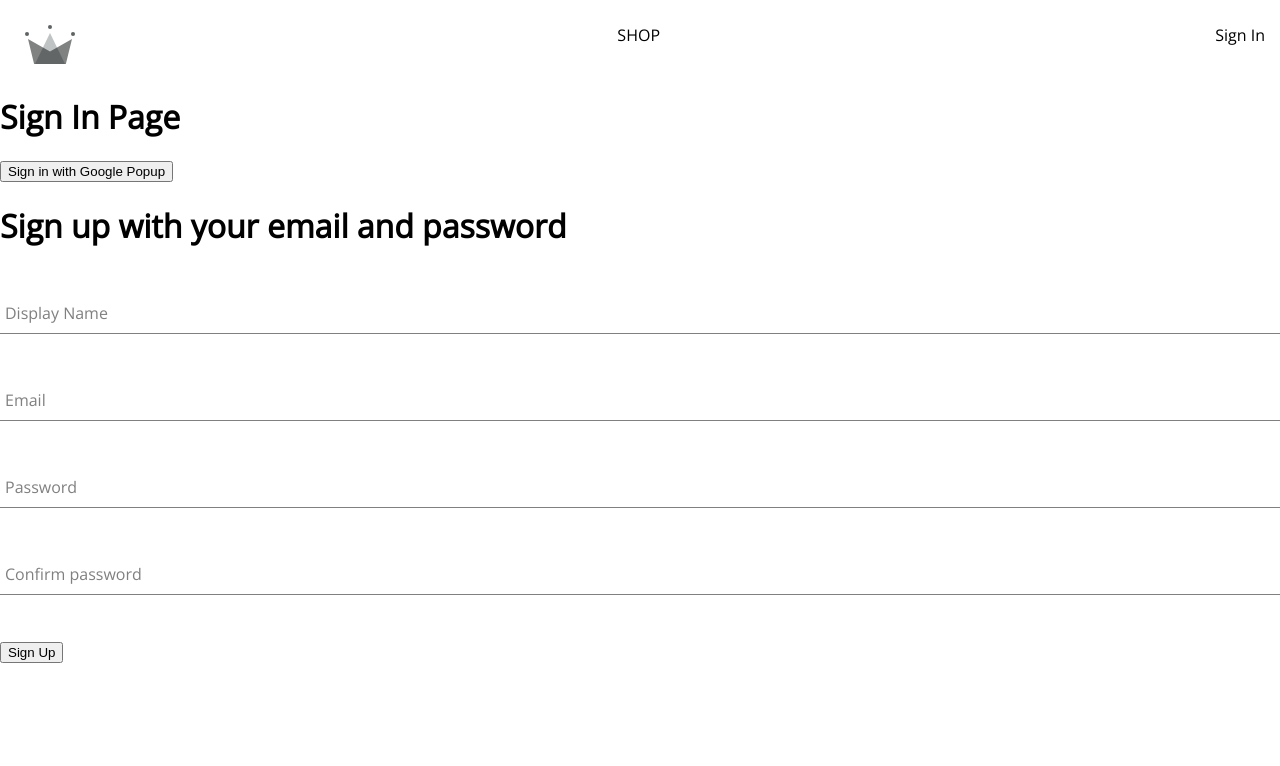
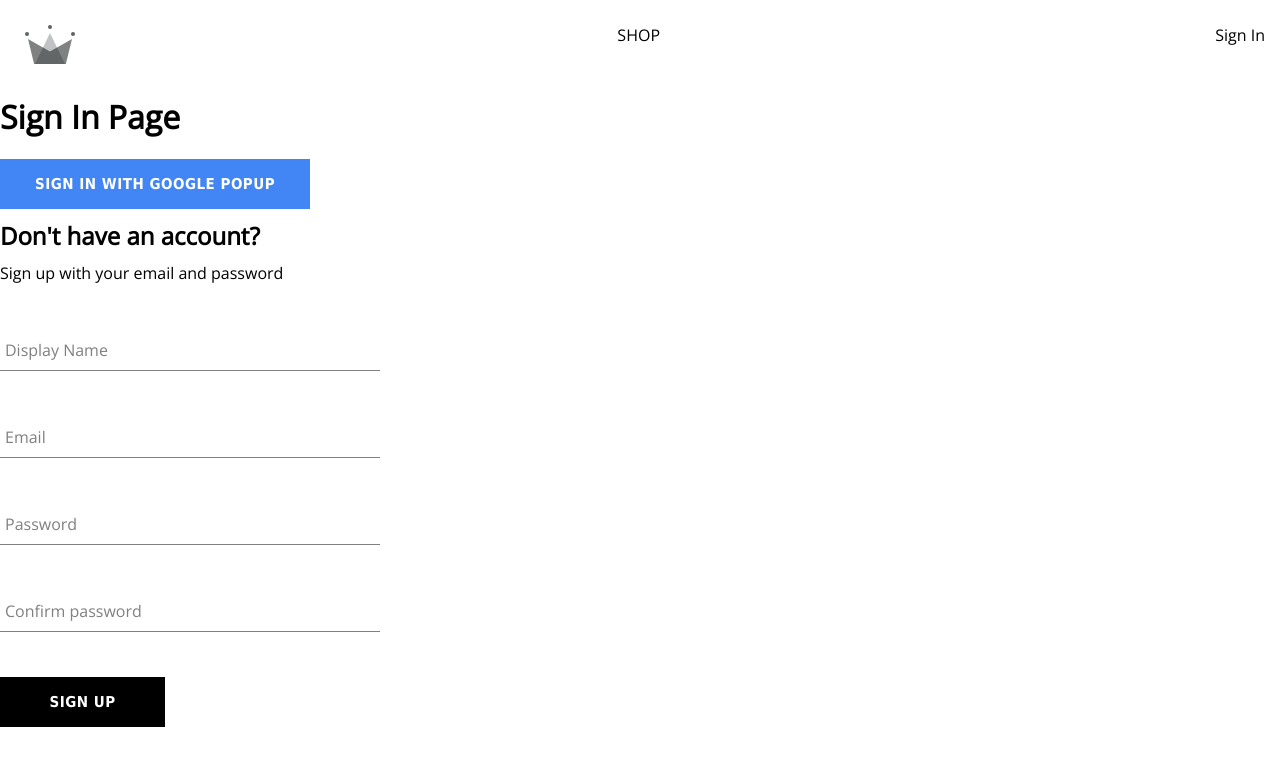
Before and after one commit to sirawat21/react-shopping-site, a React (Create React App) app: page /sign-in in a window 1280 px wide. Shown: the top 766 px of the page. Built offline with nearby package versions, Linux system fonts and the light colour scheme; no server answers.

Commit message:
added button component and style

```diff
--- /dev/null
+++ b/src/components/button/button.component.jsx
@@ -0,0 +1,19 @@
+import "./button.style.scss";
+
+const BUTTON_TYPE_CLASSES = {
+  google: "google-sign-in",
+  inverted: "inverted",
+};
+
+const Button = ({ children, buttonType, ...otherProps }) => {
+  return (
+    <button
+      className={`button-container ${BUTTON_TYPE_CLASSES[buttonType]}`}
+      {...otherProps}
+    >
+      {children}
+    </button>
+  );
+};
+
+export default Button;
--- /dev/null
+++ b/src/components/button/button.style.scss
@@ -0,0 +1,46 @@
+.button-container {
+  min-width: 165px;
+  width: auto;
+  height: 50px;
+  letter-spacing: 0.5px;
+  line-height: 50px;
+  padding: 0 35px 0 35px;
+  font-size: 15px;
+  background-color: black;
+  color: white;
+  text-transform: uppercase;
+  font-family: 'Tahoma';
+  font-weight: bolder;
+  border: none;
+  cursor: pointer;
+  display: flex;
+  justify-content: center;
+
+  &:hover {
+    background-color: white;
+    color: black;
+    border: 1px solid black;
+  }
+
+  &.google-sign-in {
+    background-color: #4285f4;
+    color: white;
+
+    &:hover {
+      background-color: #357ae8;
+      border: none;
+    }
+  }
+
+  &.inverted {
+    background-color: white;
+    color: black;
+    border: 1px solid black;
+
+    &:hover {
+      background-color: black;
+      color: white;
+      border: none;
+    }
+  }
+}
--- a/src/components/sign-up-form/sign-up-form.component.jsx
+++ b/src/components/sign-up-form/sign-up-form.component.jsx
@@ -4,6 +4,9 @@
   createUserDocumentFromAuth,
 } from "../../utils/firebase/firebase.utils";
 import FormInput from "../form-input/form-input.component";
+import Button from "../button/button.component";
+import "./sign-up-form.style.scss";
+
 
 const defaultFormFields = {
   displayName: "",
@@ -52,8 +55,9 @@
   };
 
   return (
-    <div>
-      <h1>Sign up with your email and password</h1>
+    <div className="sign-up-container">
+      <h2>Don't have an account?</h2>
+      <span>Sign up with your email and password</span>
       <form onSubmit={handleSubmit}>
         <FormInput
           label="Display Name"
@@ -98,7 +102,7 @@
             value: confirmPassword,
           }}
         />
-        <button type="submit">Sign Up</button>
+        <Button type="submit">Sign Up</Button>
       </form>
     </div>
   );
--- /dev/null
+++ b/src/components/sign-up-form/sign-up-form.style.scss
@@ -0,0 +1,9 @@
+.sign-up-container{
+   display: flex;
+   flex-direction: column;
+   width: 380px;
+
+   h2 {
+      margin: 10px 0;
+   }
+}
--- a/src/routes/sign-in/sign-in.component.jsx
+++ b/src/routes/sign-in/sign-in.component.jsx
@@ -3,7 +3,8 @@
   signInWithGooglePopup,
   createUserDocumentFromAuth,
 } from "../../utils/firebase/firebase.utils";
-import SignUpForm from "./../../components/sign-up-form/sign-up-form.component";
+import SignUpForm from "../../components/sign-up-form/sign-up-form.component";
+import Button from "../../components/button/button.component";
 
 const SignIn = () => {
   const logGoogleUser = async () => {
@@ -14,7 +15,7 @@
   return (
     <div>
       <h1>Sign In Page</h1>
-      <button onClick={logGoogleUser}>Sign in with Google Popup</button>
+      <Button buttonType="google" onClick={logGoogleUser}>Sign in with Google Popup</Button>
       <SignUpForm />
     </div>
   );
```
